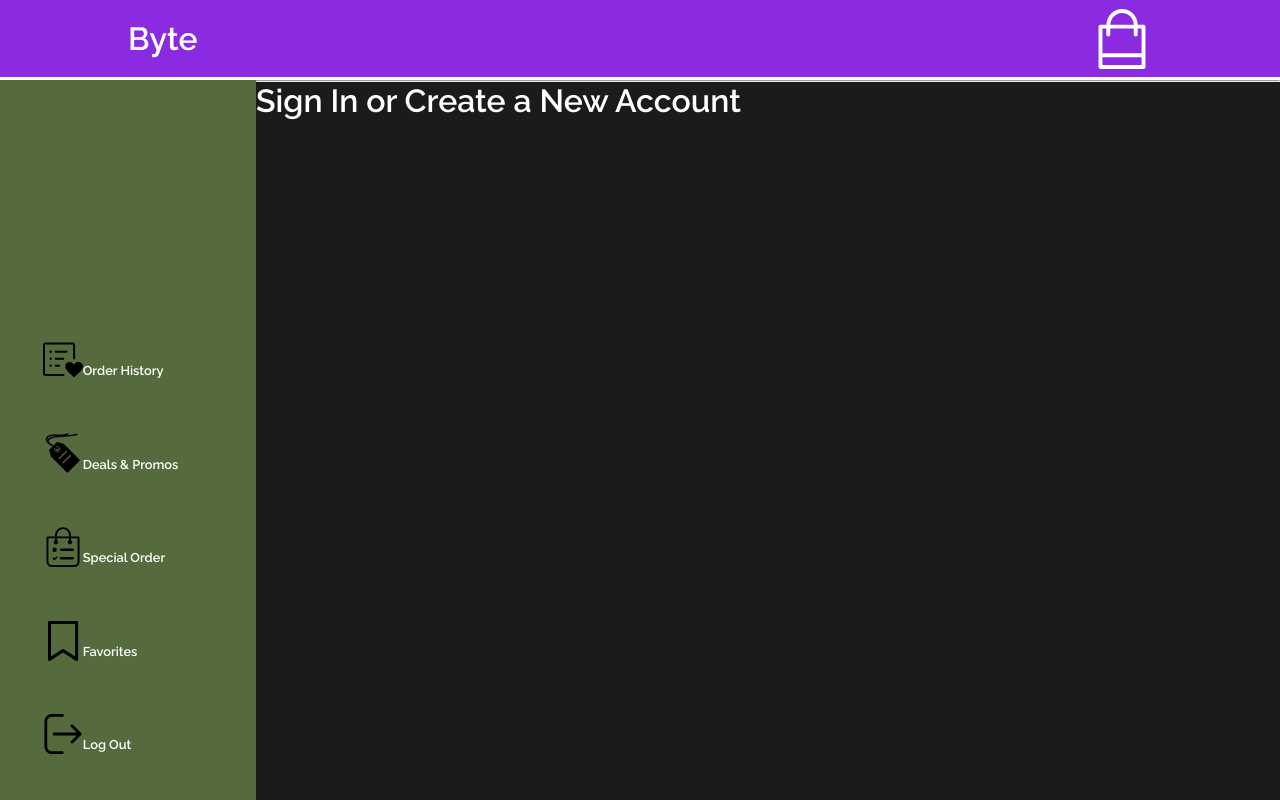
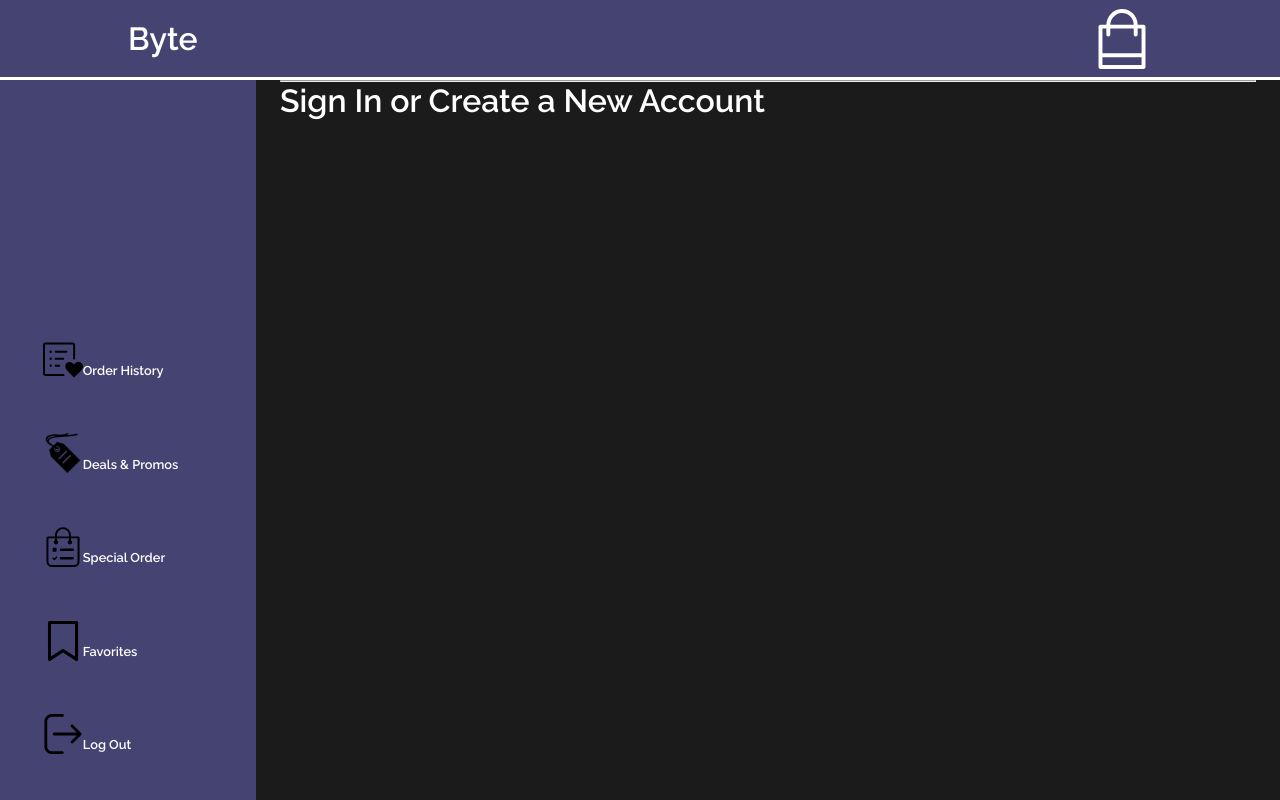
Before and after one commit to Doenut999/Byte, a React (Create React App) app: page / in a window 1280 px wide. Built offline with nearby package versions, Linux system fonts and the light colour scheme.

Commit message:
changed color palette

```diff
--- a/src/components/Body.js
+++ b/src/components/Body.js
@@ -14,6 +14,7 @@ const Body = (props) => {
 const BodyStyles = styled.div`
   position: relative;
   width: 80vw;
+  padding: 0 3vh;
   height: 100vh;
   float: right;
   background-color: #1b1b1b;
--- a/src/components/MobileSideBar.js
+++ b/src/components/MobileSideBar.js
@@ -42,7 +42,7 @@ const MobileSideBar = () => {
         <>
                 <StyledBar key="sidebar" as={motion.aside} initial={initialStyles} animate={animatedStyles}
                            transition={transition} exit={ {width: 0, transition: transition2} }>
-                    <div className="spacing" style={{height: "25%"}}></div>
+                    <div className="spacing" style={{height: "10%"}}></div>
                     <Slink onClick={()=> {}} as={motion(Link)} initial={initialLink} animate={animateLink} transition={{...transitionLink, delay: 0.3}} exit={{fontSize: 0, }} to="order-history">Order History</Slink>
                     <Slink as={motion(Link)} initial={initialLink} animate={animateLink} transition={{...transitionLink, delay: 0.5}} exit={{fontSize: 0}} to="promotions">Promotions</Slink>
                     <Slink as={motion(Link)} initial={initialLink} animate={animateLink} transition={{...transitionLink, delay: 0.5}} exit={{fontSize: 0}} to="special-order">Special Order</Slink>
@@ -59,8 +59,8 @@ const StyledBar = styled.aside`
   margin-top: 10vh;
   height: 80vh;
   width: 25vw;
-  opacity: 0.40;
-  background-color: blueviolet;
+  opacity: 0.6;
+  background-color: #1A936F;
   color: white;
   z-index: 15;
   display: flex;
@@ -70,7 +70,7 @@ const StyledBar = styled.aside`
 const Slink = styled(Link)`
   width: 100%;
   padding: 3px;
-  height: 15%;
+  height: 18%;
   display: flex;
   justify-content: center;
   font-size: 18px;
--- a/src/components/NavBar.js
+++ b/src/components/NavBar.js
@@ -46,7 +46,7 @@ const NavStyles = styled.nav`
   position: fixed;
   top: 0;
   left: 0;
-  background-color: blueviolet;
+  background-color: #454372;
   border-bottom: 3px solid white;
   z-index: 12;
   color: white;
--- a/src/components/SideBar.js
+++ b/src/components/SideBar.js
@@ -102,7 +102,7 @@ const Side = styled.aside`
   width: 20vw;
   min-width: 80px;
   //background-color: blueviolet;
-  background-color: #556b3e;
+  background-color: #454372;
   display: flex;
   justify-content: space-between;
   align-items: center;
```
